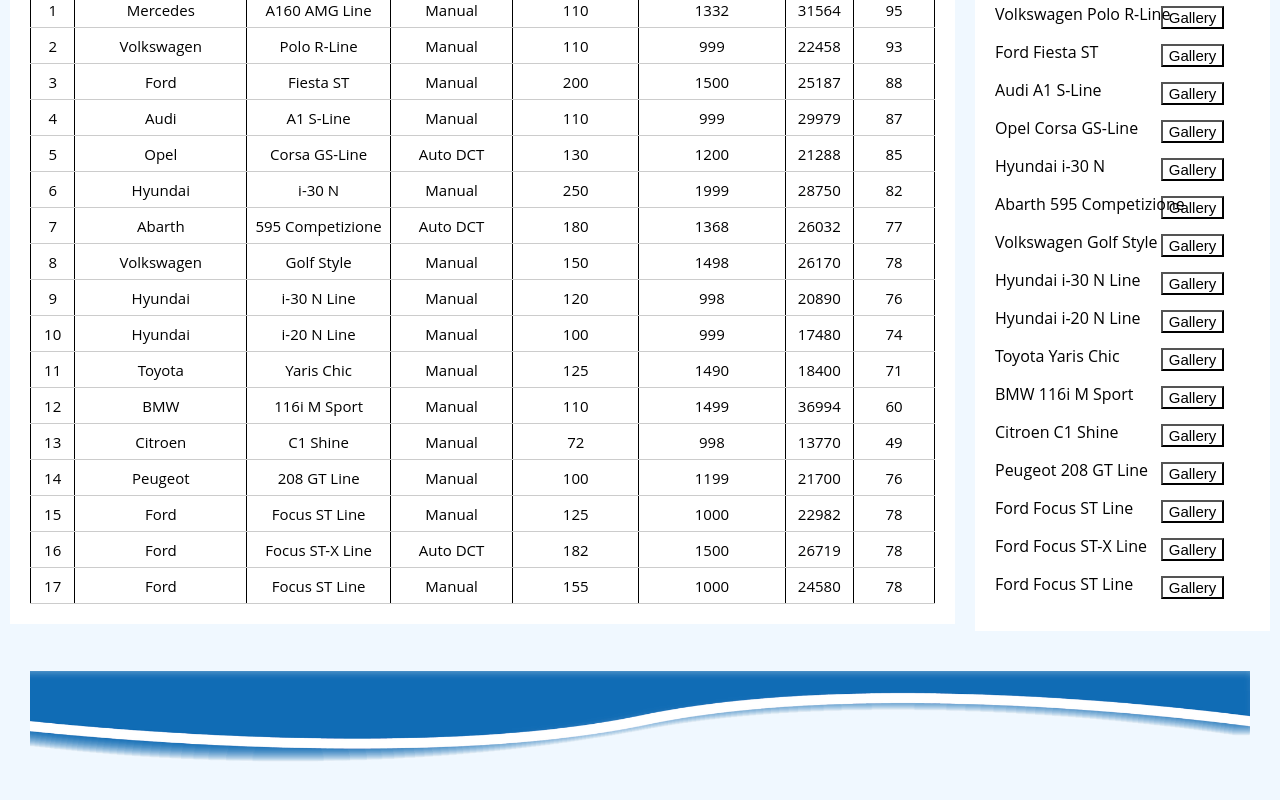
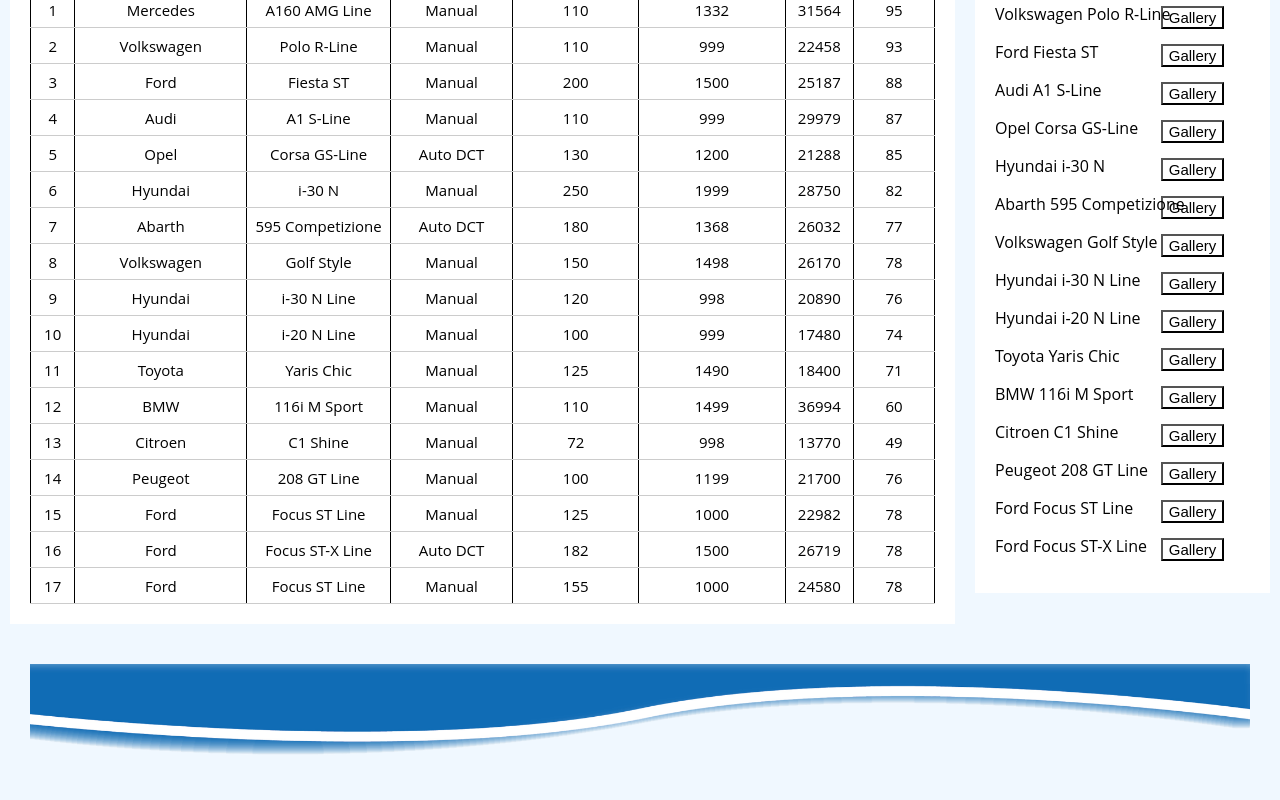
Before and after one commit to dimitris-dol/MySite, a React (Create React App) app: page / in a window 1280 px wide. Shown: the part 356-1156 px from the top of the page. Built offline with nearby package versions, Linux system fonts and the light colour scheme.

Commit message:
Redundant Image Gallery

```diff
--- a/src/Gallery.js
+++ b/src/Gallery.js
@@ -17,7 +17,6 @@
 import ImageGallery14 from './ImageGalleries/ImageGallery14.js';
 import ImageGallery15 from './ImageGalleries/ImageGallery15.js';
 import ImageGallery16 from './ImageGalleries/ImageGallery16.js';
-import ImageGallery17 from './ImageGalleries/ImageGallery17.js';
 import Car from './Car.js';
 
 require('./gallery.css');
@@ -41,8 +40,6 @@
       { id: "Peugeot 208 GT Line", name: <ImageGallery14 /> },
       { id: "Ford Focus ST Line", name: <ImageGallery15 /> },
       { id: "Ford Focus ST-X Line", name: <ImageGallery16 /> },
-      { id: "Ford Focus ST Line", name: <ImageGallery17 /> },
-
     ]
   };
 
--- a/src/ImageGalleries/ImageGallery17.js
+++ /dev/null
@@ -1,35 +0,0 @@
-import React from 'react';
-import { render } from "react-dom";
-
-require('./imageGallery.css');
-
-
-function ImageGallery17() {
- return (
-<div class="slideshow-container">
-
-<div class="gallery">
-    <img   src="/my-app/Screenshot_1500.png"  />
-</div>
-
-<div class="gallery">
-    <img  src="/my-app/Screenshot_1501.png"  />
-</div>
-
-<div class="gallery">
-    <img   src="/my-app/Screenshot_1502.png"  />
-</div>
-
-<div class="gallery">
-    <img   src="/my-app/Screenshot_1503.png"  />
-</div>
-
-</div>
-
-         );
-}
-
-const container = document.createElement('div');
-document.body.appendChild(container);
-
-export default ImageGallery17;
```
Also changed, not shown: 1 other file (tests, documents, lock files or other folders).
